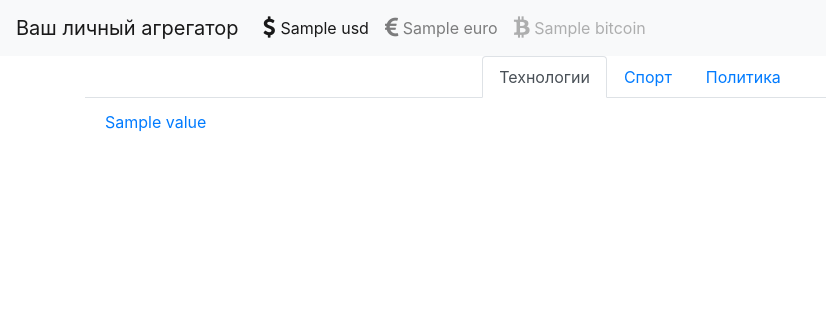
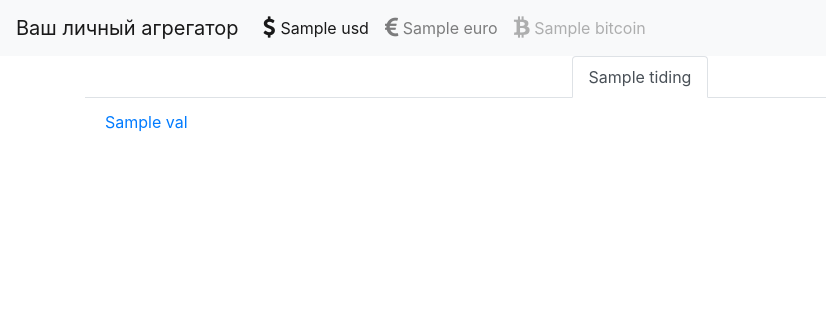
Before and after one commit to topa89/news-aggregator, a Django app: template news/templates/news/index.html in a window 1280 px wide. Shown: the top 316 px of the page, without its empty margins (0-826 px from the left). Run offline with Django 3.2, Linux system fonts and the light colour scheme; the template is opened without the code that fills it: most values are stand-ins (such as "Sample title", 1, 10 or a date in 2020); some libraries are stand-ins or nearby versions.

Commit message:
добавлены разделы

```diff
--- a/news/admin.py
+++ b/news/admin.py
@@ -1,3 +1 @@
 from django.contrib import admin
-
-# Register your models here.
--- a/news/models.py
+++ b/news/models.py
@@ -1,3 +1 @@
 from django.db import models
-
-# Create your models here.
--- a/news/templates/news/index.html
+++ b/news/templates/news/index.html
@@ -35,37 +35,24 @@
 
 <div class="container">
   <ul class="nav nav-tabs justify-content-center" id="myTab" role="tablist">
+    {% for tiding in news %}
   <li class="nav-item">
-    <a class="nav-link active" id="home-tab" data-toggle="tab" href="#tech" role="tab" aria-controls="home" aria-selected="true">Технологии</a>
+    <a class="nav-link active" id="home-tab" data-toggle="tab" href="#tech" role="tab" aria-controls="home" aria-selected="true">{{ tiding }}</a>
   </li>
-  <li class="nav-item">
-    <a class="nav-link" id="profile-tab" data-toggle="tab" href="#sport" role="tab" aria-controls="profile" aria-selected="false">Спорт</a>
-  </li>
-  <li class="nav-item">
-    <a class="nav-link" id="contact-tab" data-toggle="tab" href="#politics" role="tab" aria-controls="contact" aria-selected="false">Политика</a>
-  </li>
+{% endfor %}
 </ul>
 <div class="tab-content" id="news_content">
+  {% for tiding in news %}
   <div class="tab-pane fade show active" id="tech" role="tabpanel" aria-labelledby="home-tab">
     <ul class="list-group list-group-flush">
-      {% for key, value in news.items %}
-  <li class="list-group-item"><a href="{{ ev_news.url }}" >{{ value }}</a></li>
+      {% for value in tiding %}
+      {% for key, val in value.items %}
+  <li class="list-group-item"><a href="{{ value.url }}" >{{ val.title }}</a></li>
   {% endfor %}
+{% endfor %}
 </ul></div>
-  <div class="tab-pane fade" id="sport" role="tabpanel" aria-labelledby="profile-tab"><ul class="list-group list-group-flush">
-  <li class="list-group-item">Вторая ссылка</li>
-  <li class="list-group-item">Dapibus ac facilisis in</li>
-  <li class="list-group-item">Morbi leo risus</li>
-  <li class="list-group-item">Porta ac consectetur ac</li>
-  <li class="list-group-item">Vestibulum at eros</li>
-</ul></div>
-  <div class="tab-pane fade" id="politics" role="tabpanel" aria-labelledby="contact-tab"><ul class="list-group list-group-flush">
-  <li class="list-group-item">Третья ссылка</li>
-  <li class="list-group-item">Dapibus ac facilisis in</li>
-  <li class="list-group-item">Morbi leo risus</li>
-  <li class="list-group-item">Porta ac consectetur ac</li>
-  <li class="list-group-item">Vestibulum at eros</li>
-</ul></div>
+{% endfor %}
+
 </div>
 
 
```
Also changed, not shown: agregator/settings.py (+13 -0 lines), news/tests.py (+8 -0 lines), news/views.py (+21 -6 lines), reqiuerements.txt (added, +14 -0 lines), db.sqlite3, 1 other file.
